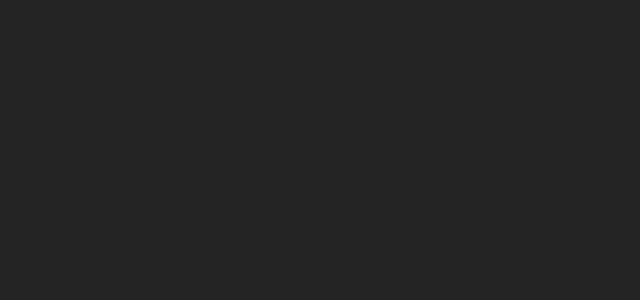
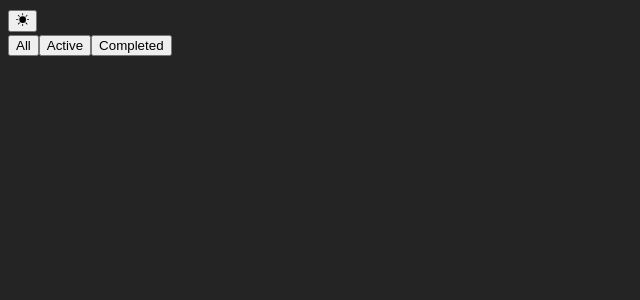
Before and after one commit to jgjung9/simple-todo-app, a React (Vite) app: page / in a window 1280 px wide. Shown: the top 300 px of the page, without its empty margins (0-640 px from the left). Built offline with nearby package versions, Linux system fonts and the light colour scheme.

Commit message:
Add filter state in recoil and Update Header to handle filter

```diff
--- a/src/App.tsx
+++ b/src/App.tsx
@@ -1,3 +1,9 @@
+import { RecoilRoot } from 'recoil';
+import Header from './components/Header';
 export default function App() {
-  return <></>;
+  return (
+    <RecoilRoot>
+      <Header />
+    </RecoilRoot>
+  );
 }
--- a/src/components/Header.tsx
+++ b/src/components/Header.tsx
@@ -1,22 +1,32 @@
 import { BsSunFill, BsMoonFill } from 'react-icons/bs';
 import { useRecoilState } from 'recoil';
-import { darkModeState } from '../recoil/store';
+import { darkModeState, filterState } from '../recoil/store';
 import { setColorTheme } from '../utils/darkMode';
 
 export default function Header() {
   const [darkMode, setDarkMode] = useRecoilState(darkModeState);
+  const [filter, setFilter] = useRecoilState(filterState);
 
   const handleDarkMode = () => {
     setDarkMode(!darkMode);
     setColorTheme(!darkMode);
   };
+  const handleFilter = (e: React.MouseEvent<HTMLElement>) => {
+    const target = e.target as HTMLElement;
+    if (target.tagName !== 'BUTTON') {
+      return;
+    }
+    const clicked = target.textContent || 'All';
+    setFilter(clicked);
+  };
+
   return (
     <header>
       <button onClick={handleDarkMode}>
-        {!darkMode && BsSunFill}
-        {darkMode && BsMoonFill}
+        {!darkMode && <BsSunFill />}
+        {darkMode && <BsMoonFill />}
       </button>
-      <section>
+      <section onClick={handleFilter}>
         <button>All</button>
         <button>Active</button>
         <button>Completed</button>
--- a/src/recoil/store.tsx
+++ b/src/recoil/store.tsx
@@ -5,3 +5,8 @@
   key: 'darkMode',
   default: getInitialDarkMode(),
 });
+
+export const filterState = atom({
+  key: 'todoFilter',
+  default: 'All',
+});
```
